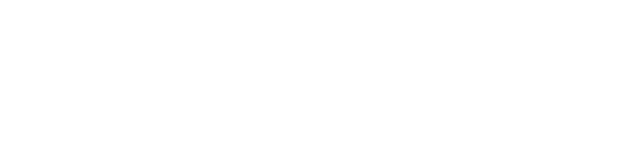
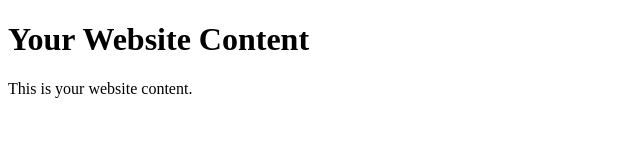
Before and after one commit to michaelaberezantev/michaelaberezantev.github.io, a plain HTML site: page index.html in a window 1280 px wide. Shown: the whole page, without its empty margins (0-640 px from the left). Drawn offline with Linux system fonts and the light colour scheme.

Commit message:
Update index.html

```diff
--- a/index.html
+++ b/index.html
@@ -23,10 +23,12 @@
     ml('account', '757383');
   </script>
   <!-- End MailerLite Universal -->
+
 </head>
 <body>
 
-  <!-- The rest of your HTML content goes here -->
+  <h1>Your Website Content</h1>
+  <p>This is your website content.</p>
 
 </body>
 </html>
```
